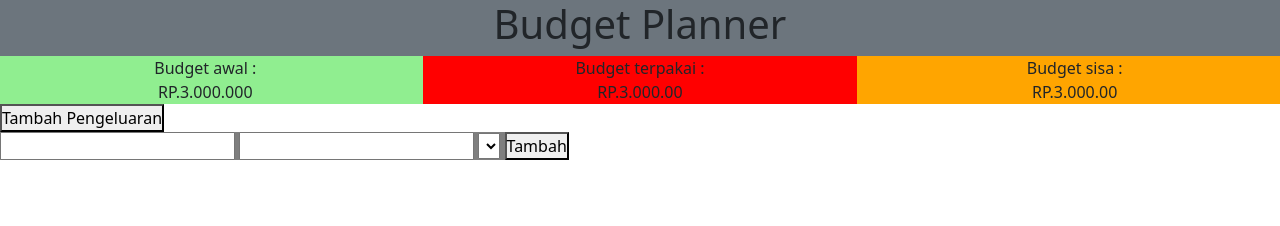
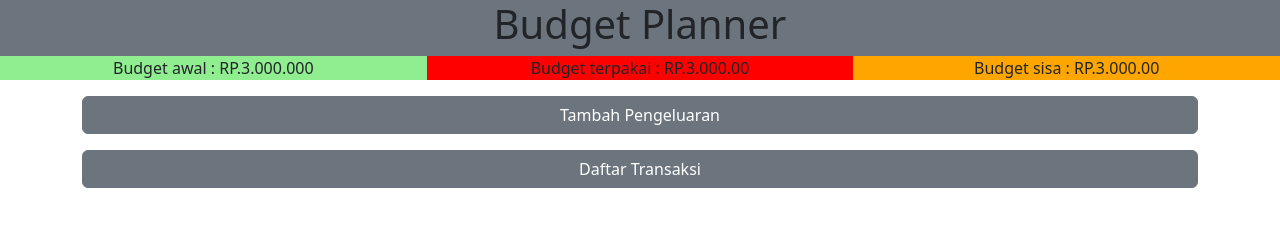
Before and after one commit to ParapaFU/Budget-Planner, a plain HTML site: page src/index.html in a window 1280 px wide. Drawn offline with nearby package versions, Linux system fonts and the light colour scheme.

Commit message:
styling tombol dan fix

```diff
--- a/src/index.html
+++ b/src/index.html
@@ -22,26 +22,32 @@
     >
       <h1>Budget Planner</h1>
     </header>
-    <nav class="budget row">
+
+    <nav class="container-fluid">
+    <div class="row">
       <section
-        class="budget-awal col text-center d-flex flex-column justify-content-center"
+        class="budget-awal col text-center"
       >
         Budget awal : <span class="budget">RP.3.000.000</span>
       </section>
       <section
-        class="budget-terpakai col text-center d-flex flex-column justify-content-center"
+        class="budget-terpakai col text-center"
       >
         Budget terpakai : <span class="budget">RP.3.000.00</span>
       </section>
       <section
-        class="budget-sisa col text-center d-flex flex-column justify-content-center"
+        class="budget-sisa col text-center"
       >
         Budget sisa : <span class="budget">RP.3.000.00</span>
       </section>
+    </div>
     </nav>
-    <main class="position-relative">
-      <button>Tambah Pengeluaran</button>
-      <section class="input-pengeluaran position-absolute">
+    <main class="container">
+      <div class="button d-flex flex-column gap-3 my-3">
+        <button class="btn btn-secondary">Tambah Pengeluaran</button>
+        <button class="btn btn-secondary">Daftar Transaksi</button>
+      </div>
+      <section class="input-pengeluaran position-absolute d-none">
         <form>
           <input type="text" />
           <input type="number" />
--- a/src/scss/main.scss
+++ b/src/scss/main.scss
@@ -3,7 +3,7 @@
   padding: 0;
 }
 
-.budget {
+nav {
   .budget-awal {
     background-color: lightgreen;
   }
@@ -17,4 +17,5 @@
 
 .input-pengeluaran {
   background-color: rgba(0, 0, 0, 0.5);
+  inset: 0;
 }
```
Also changed, not shown: src/css/main.css, 1 other file.
